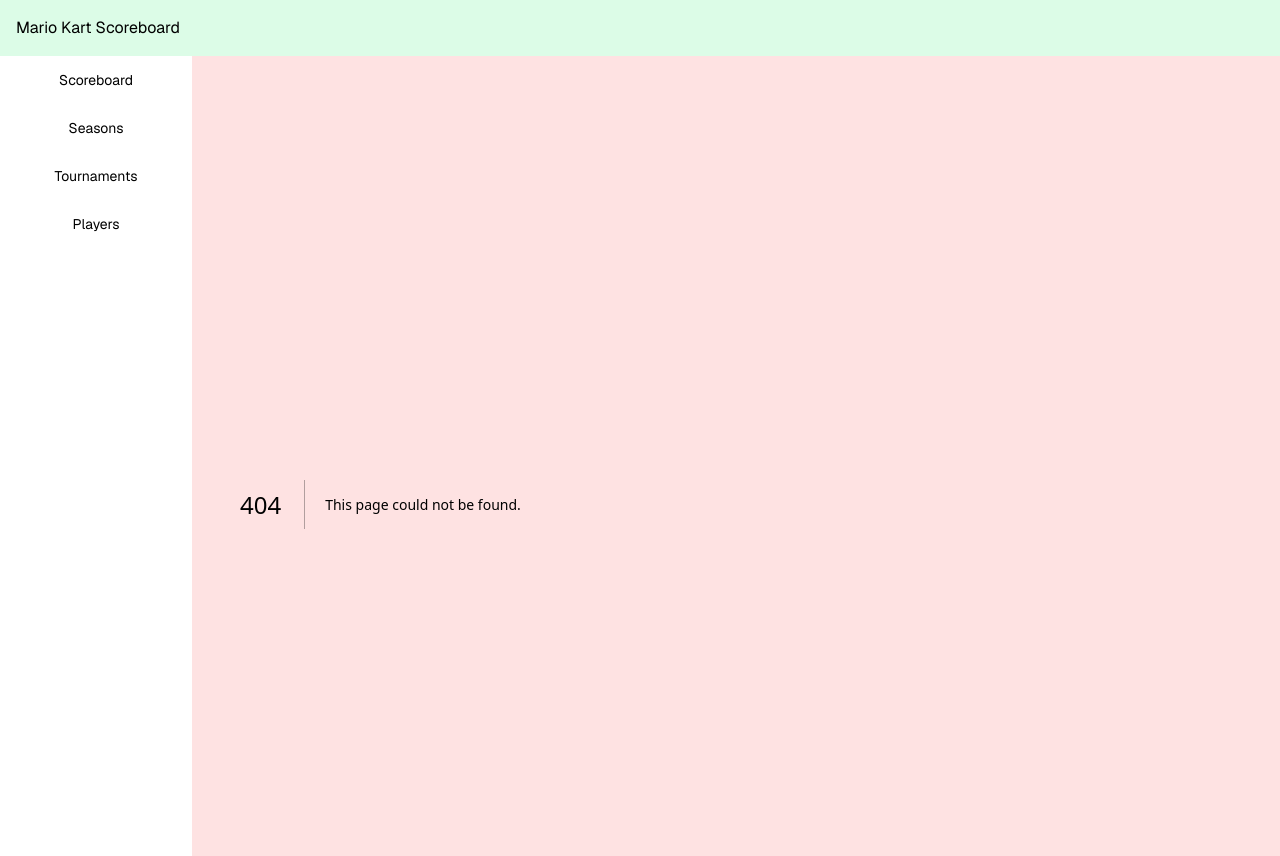
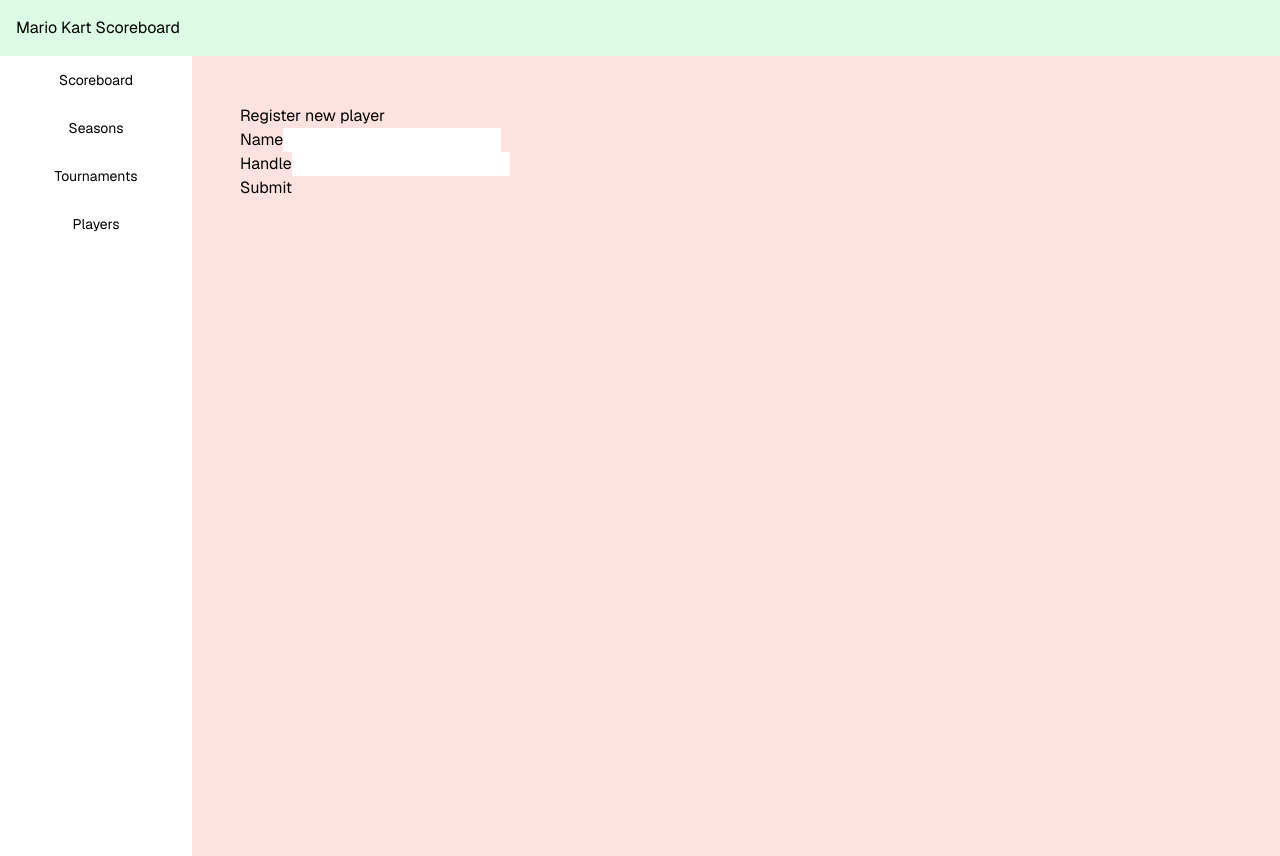
Before and after one commit to cwallervand/mario-kart-scoreboard, a Next.js app: page /players/new in a window 1280 px wide. Before the commit this address had no page. Built offline with nearby package versions, Linux system fonts and the light colour scheme; no server answers.

Commit message:
Feature: Register player

```diff
--- /dev/null
+++ b/src/app/players/new/page.tsx
@@ -0,0 +1,25 @@
+import { db } from "~/server/db";
+import { createPlayer } from "~/server/serverActions";
+
+const RegisterPlayerPage = () => {
+  console.log("RegisterPlayerPage");
+
+  return (
+    <main>
+      <h1>Register new player</h1>
+      <form action={createPlayer}>
+        <div>
+          <label htmlFor="name">Name</label>
+          <input type="text" name="name" />
+        </div>
+        <div>
+          <label htmlFor="handle">Handle</label>
+          <input type="text" name="handle" />
+        </div>
+        <button type="submit">Submit</button>
+      </form>
+    </main>
+  );
+};
+
+export default RegisterPlayerPage;
--- a/src/app/players/page.tsx
+++ b/src/app/players/page.tsx
@@ -1,7 +1,29 @@
-const PlayersPage = () => {
+import { db } from "~/server/db";
+import Link from "next/link";
+
+const PlayersPage = async () => {
+  const players = await db.query.players.findMany();
+  console.log(players);
   return (
     <main>
       <h1>Players</h1>
+      <Link href="/players/new">Register new player</Link>
+      <table className="w-full">
+        <thead>
+          <tr>
+            <th>Name</th>
+            <th>Handle</th>
+          </tr>
+        </thead>
+        <tbody>
+          {players.map((player) => (
+            <tr key={player.id}>
+              <td>{player.name}</td>
+              <td>{player.handle}</td>
+            </tr>
+          ))}
+        </tbody>
+      </table>
     </main>
   );
 };
--- /dev/null
+++ b/src/server/serverActions.ts
@@ -0,0 +1,58 @@
+"use server";
+
+import { revalidatePath } from "next/cache";
+import { redirect } from "next/navigation";
+import { z } from "zod";
+
+import { db } from "~/server/db";
+import { players } from "~/server/db/schema";
+
+const PlayerSchema = z.object({
+  id: z.string(),
+});
+
+const CreatePlayerFormSchema = z.object({
+  name: z.string(),
+  handle: z.optional(z.string()),
+});
+
+// const CreateRaceFormSchema = z.object({
+//   track: z.string(),
+//   players: z.array(PlayerSchema).max(4),
+// });
+
+const CreateRaceFormSchema = z.object({
+  track: z.string(),
+  "player-p1": z.string(),
+  "finishing-position-p1": z.string(),
+  "player-p2": z.string(),
+  "finishing-position-p2": z.string(),
+  "player-p3": z.string(),
+  "finishing-position-p3": z.string(),
+  "player-p4": z.string(),
+  "finishing-position-p4": z.string(),
+});
+
+export const createRace = async (formData: FormData) => {
+  console.log("createRace", formData);
+
+  const validatedFields = CreateRaceFormSchema.parse(
+    Object.fromEntries(formData.entries()),
+  );
+
+  console.log("validatedFields", validatedFields);
+  return true;
+};
+
+export const createPlayer = async (formData: FormData) => {
+  console.log("createPlayer", formData);
+
+  const validatedFields = CreatePlayerFormSchema.parse(
+    Object.fromEntries(formData.entries()),
+  );
+
+  console.log("validatedFields", validatedFields);
+  await db.insert(players).values(validatedFields);
+  revalidatePath("/players");
+  redirect("/players");
+};
```
